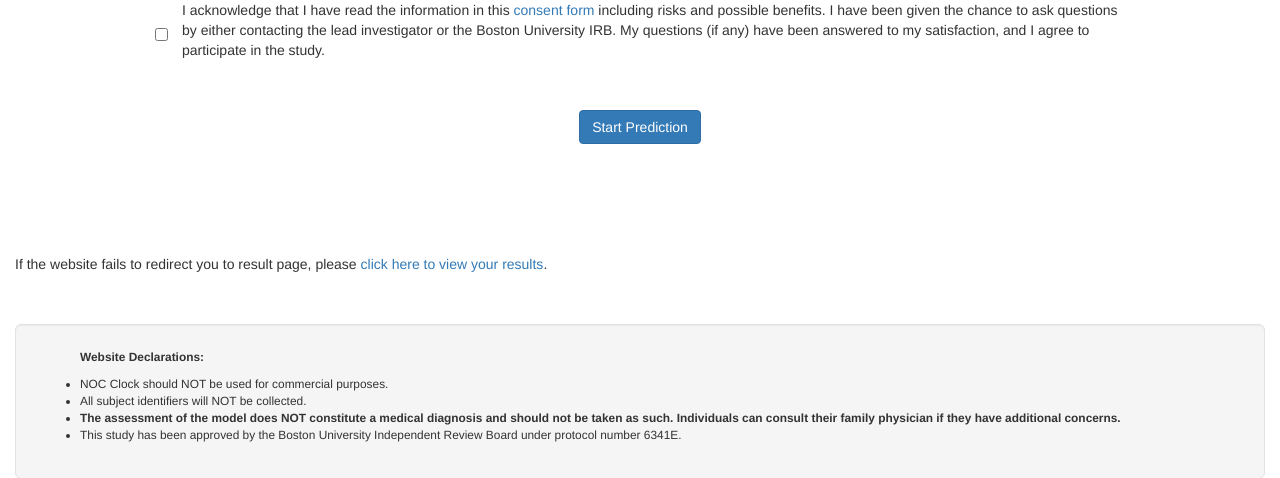
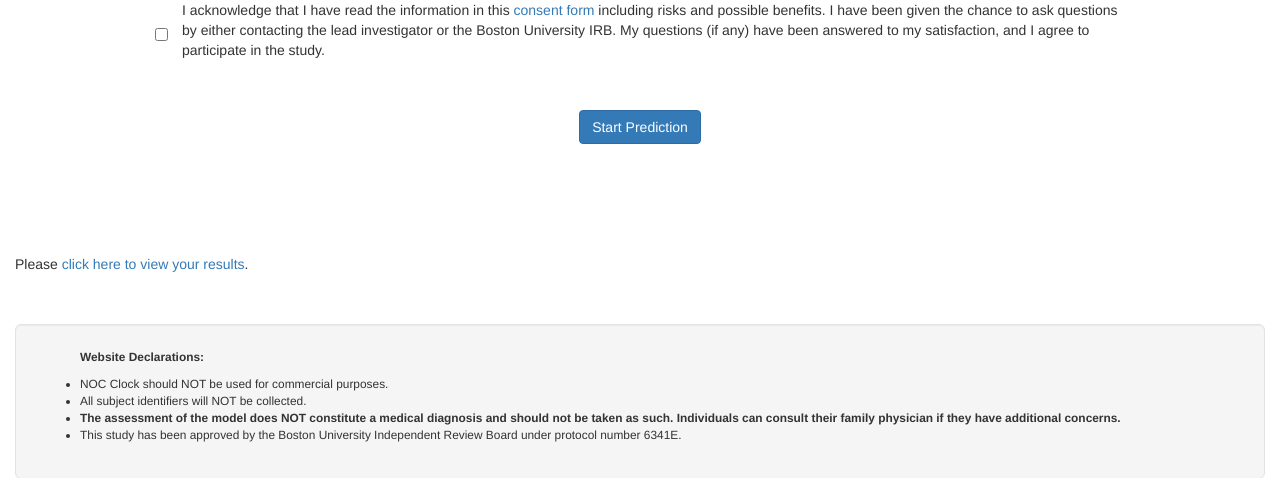
Before and after one commit to NoSpringNoRain/NOC-Clock-Website, a Django app: page / in a window 1280 px wide. Shown: the part 2384-2862 px from the top of the page. Run offline with Django 3.2, Linux system fonts and the light colour scheme; the visitor is signed in with stand-in values (Sample User, id 1); parts of the project's set-up code (start-up, migrations or seed data) failed here and were passed over; some libraries are stand-ins or nearby versions.

Commit message:
add info text to view results

```diff
--- a/server/core/templates/core/home.html
+++ b/server/core/templates/core/home.html
@@ -655,7 +655,7 @@
 {# View results #}
 
 <div style="display: flex; justify-content: flex-start">
-<p> If the website fails to redirect you to result page, please
+<p>Please
 <a href = "https://health-ai.bu.edu/results">click here to view your results</a>.</p>
 </div>
 
```
